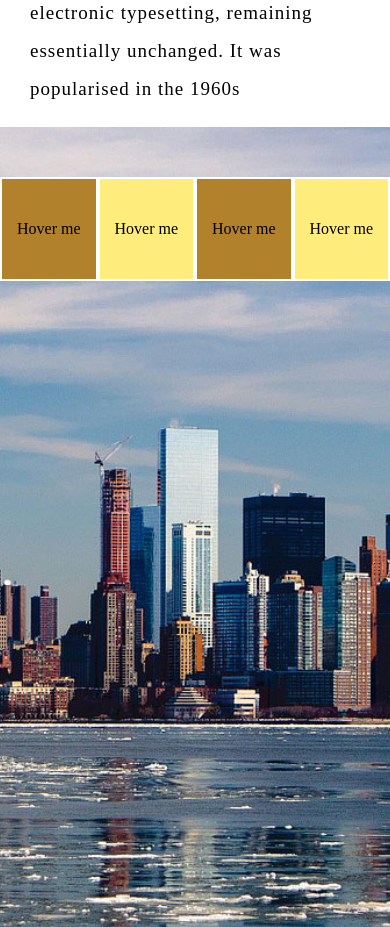
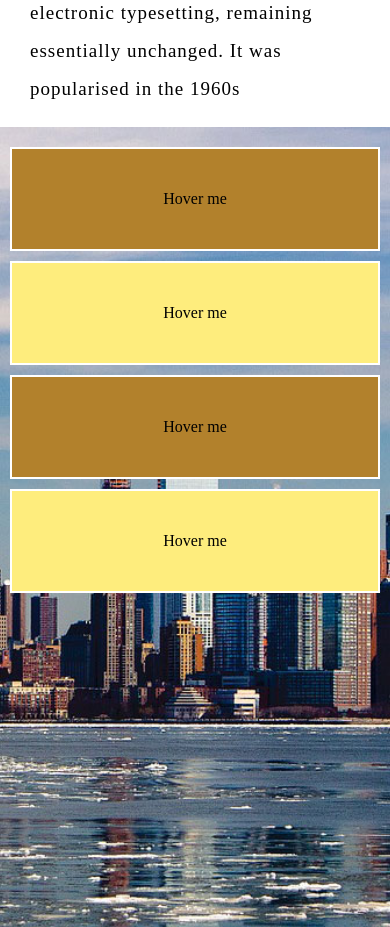
Before and after one commit to shreyaa1/FrontEnd, a plain HTML site: page index.html in a window 390 px wide. Shown: the part 1440-2367 px from the top of the page. Drawn offline with Linux system fonts and the light colour scheme.

Commit message:
section 2

```diff
--- a/style.css
+++ b/style.css
@@ -292,9 +292,11 @@ h1::first-letter{
 
 .box-wrapper{
     padding-top: 10px;
+    display: block;
 }
 .box{
     display: block;
+    margin: 10px;
 
 
 }
@@ -331,9 +333,11 @@ h1::first-letter{
 
 .box-wrapper{
     padding-top: 10px;
+    display: block;
 }
 .box{
     display: block;
+    margin: 10px;
 
 
 }
@@ -376,6 +380,7 @@ h1::first-letter{
 
 .box{
     display: block;
+    margin: 10px;
 
 
 }
@@ -389,7 +394,8 @@ h1::first-letter{
 
 }
 .box-wrapper{
-    padding-top: 50px;
+    padding-top: 10px;
+    display: block;
 }
 .about-us-text {
     font-size: 19px;
```
